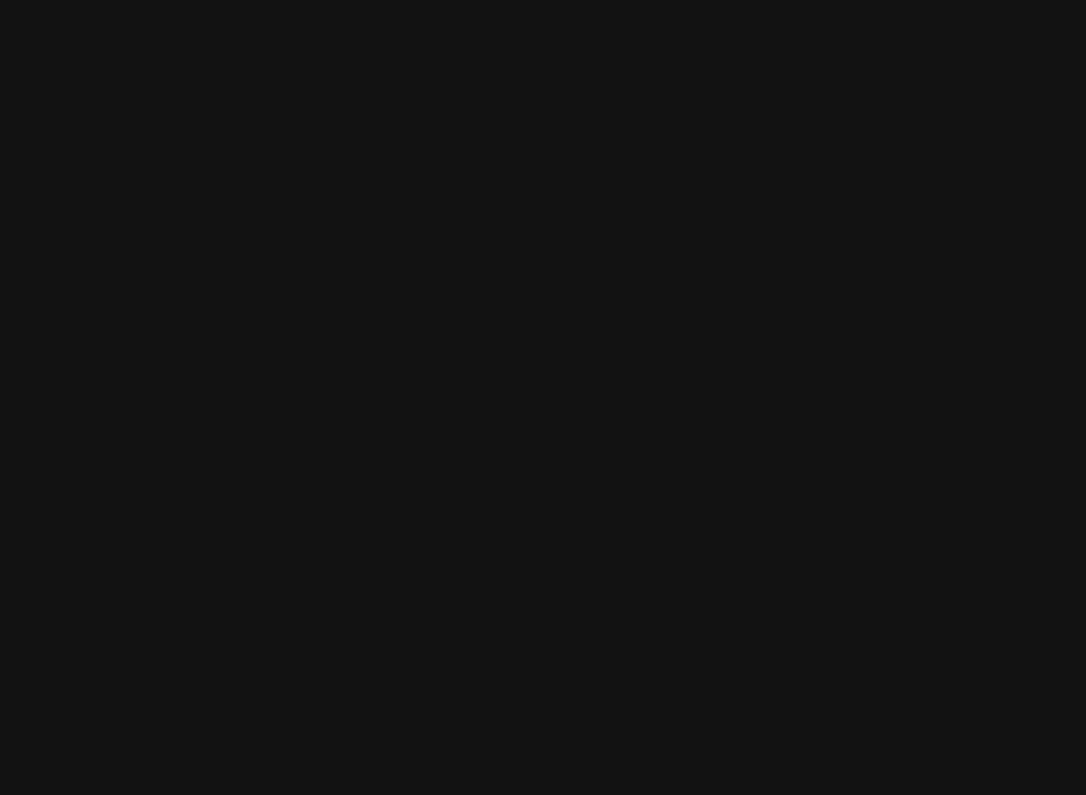
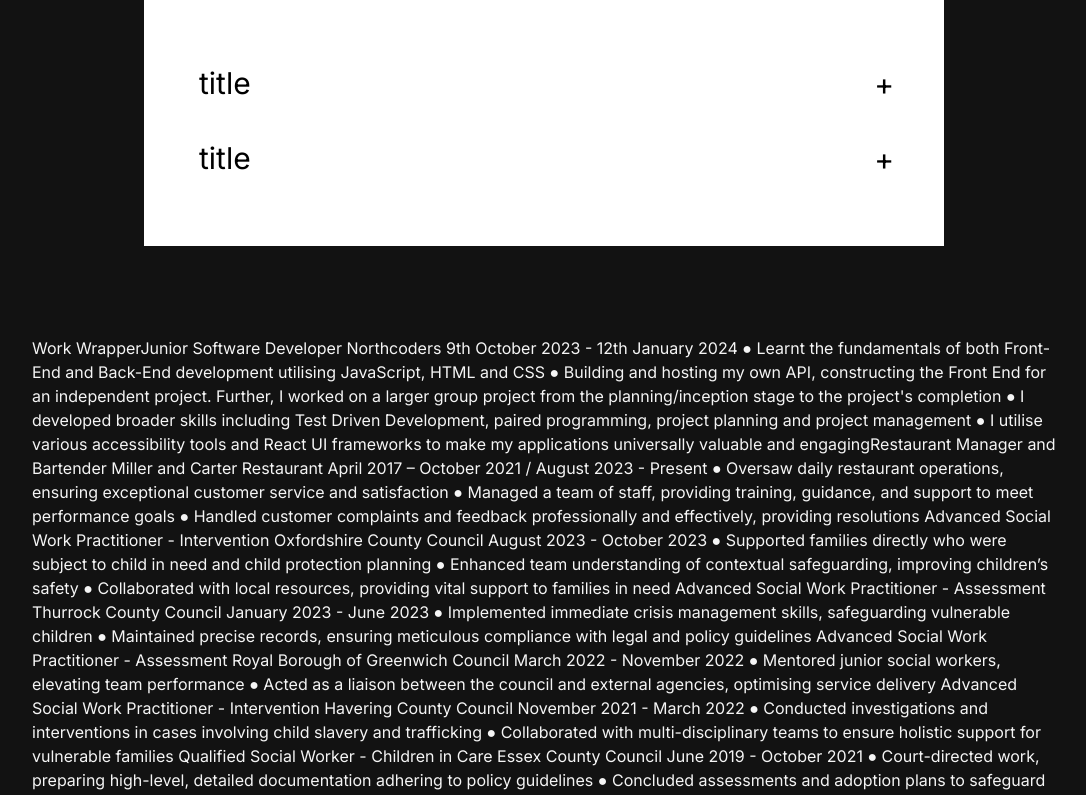
Before and after one commit to SpencerCGriffiths/portfolio, a Next.js app in the folder my-portfolio/: page / in a window 1280 px wide. Shown: the part 1620-2415 px from the top of the page, without its empty margins (96-1182 px from the left). Before the commit the page ends 1686 px from the top, so only its background shows below. Built offline with nearby package versions, Linux system fonts and the light colour scheme; no server answers; the database is empty.

Commit message:
added a template accordion

```diff
--- a/my-portfolio/src/components/Experience/Education/EducationWrapper.jsx
+++ b/my-portfolio/src/components/Experience/Education/EducationWrapper.jsx
@@ -1,9 +1,54 @@
+"use client"
+
+import React, { useState } from 'react';
+import style from './EducationWrapper.module.css';
+
 const EducationWrapper = () => {
+    // State to keep track of which accordion item is open
+    const [openIndex, setOpenIndex] = useState(null);
+
+    const toggleAccordion = (index) => {
+        // If the clicked item is already open, close it, otherwise open the clicked item
+        setOpenIndex(openIndex === index ? null : index);
+    };
+
     return (
         <section>
             <h2>Education Wrapper</h2>
+            <span> Education
+                University of Essex - 2019
+                Colchester Sixth Form and College - 2014
+                BA(Hons) Social Work – Grade 2:1
+                AS Levels Philosophy
+                Canterbury Academy - 2016
+                A Levels Law and Psychology
+                Philip Morant School and College - 2013
+                11 GCSEs between grades A to C
+            </span>
+            <div className={style.accordionBody}>
+                <div className={style.accordion}>
+                    {[1, 2].map((item, index) => (
+                        <div key={index} className={style.container}>
+                            <div
+                                className={style.label}
+                                onClick={() => toggleAccordion(index)}
+                            >
+                                title
+                            </div>
+                            <div
+                                className={`${style.content} ${openIndex === index ? style.open : ''}`}
+                                style={{
+                                    height: openIndex === index ? 'auto' : '0',
+                                }}
+                            >
+                                This is the content that should close or open
+                            </div>
+                        </div>
+                    ))}
+                </div>
+            </div>
         </section>
-    )
-}
+    );
+};
 
-export default EducationWrapper
+export default EducationWrapper;
--- /dev/null
+++ b/my-portfolio/src/components/Experience/Education/EducationWrapper.module.css
@@ -0,0 +1,58 @@
+.container {
+
+}
+
+.label {
+
+}
+
+.content {
+
+}
+
+.accordionBody {
+
+}
+
+.accordion {
+    width: 800px;
+    margin: 90px auto;
+    color: black;
+    background-color: white;
+    padding: 45px 45px;
+}
+
+.accordion .container {
+    position: relative;
+    margin: 10px 10px;
+  }
+
+.accordion .label {
+position: relative;
+padding: 10px 0;
+font-size: 30px;
+color: black;
+cursor: pointer;
+}
+
+.accordion .label::before {
+    content: '+';
+    color: black;
+    position: absolute;
+    top: 50%;
+    right: -5px;
+    font-size: 30px;
+    transform: translateY(-50%);
+  }
+
+
+  .accordion .content {
+    position: relative;
+    background: white;
+    height: 0;
+    font-size: 20px;
+    text-align: justify;
+    width: 780px;
+    overflow: hidden;
+    transition: 0.5s;
+  }
--- a/my-portfolio/src/components/Experience/Work/WorkWrapper.jsx
+++ b/my-portfolio/src/components/Experience/Work/WorkWrapper.jsx
@@ -2,6 +2,50 @@
     return (
         <>
         <span>Work Wrapper</span>
+        <span>
+Junior Software Developer
+Northcoders
+9th October 2023 - 12th January 2024
+● Learnt the fundamentals of both Front-End and Back-End development utilising JavaScript, HTML
+and CSS
+● Building and hosting my own API, constructing the Front End for an independent project. Further, I
+worked on a larger group project from the planning/inception stage to the project's completion
+● I developed broader skills including Test Driven Development, paired programming, project planning
+and project management
+● I utilise various accessibility tools and React UI frameworks to make my applications universally
+valuable and engagingRestaurant Manager and Bartender
+Miller and Carter Restaurant
+April 2017 – October 2021 / August 2023 - Present
+● Oversaw daily restaurant operations, ensuring exceptional customer service and satisfaction
+● Managed a team of staff, providing training, guidance, and support to meet performance goals
+● Handled customer complaints and feedback professionally and effectively, providing resolutions
+Advanced Social Work Practitioner - Intervention
+Oxfordshire County Council
+August 2023 - October 2023
+● Supported families directly who were subject to child in need and child protection planning
+● Enhanced team understanding of contextual safeguarding, improving children’s safety
+● Collaborated with local resources, providing vital support to families in need
+Advanced Social Work Practitioner - Assessment
+Thurrock County Council
+January 2023 - June 2023
+● Implemented immediate crisis management skills, safeguarding vulnerable children
+● Maintained precise records, ensuring meticulous compliance with legal and policy guidelines
+Advanced Social Work Practitioner - Assessment
+Royal Borough of Greenwich Council
+March 2022 - November 2022
+● Mentored junior social workers, elevating team performance
+● Acted as a liaison between the council and external agencies, optimising service delivery
+Advanced Social Work Practitioner - Intervention
+Havering County Council
+November 2021 - March 2022
+● Conducted investigations and interventions in cases involving child slavery and trafficking
+● Collaborated with multi-disciplinary teams to ensure holistic support for vulnerable families
+Qualified Social Worker - Children in Care
+Essex County Council
+June 2019 - October 2021
+● Court-directed work, preparing high-level, detailed documentation adhering to policy guidelines
+● Concluded assessments and adoption plans to safeguard children from harm facilitating adoptions
+</span>
         </>
     )
 }
```
